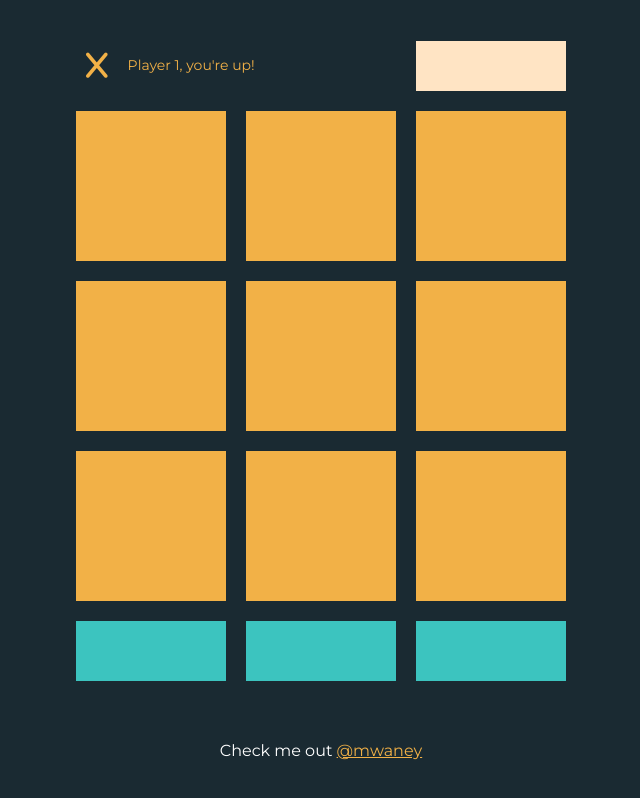
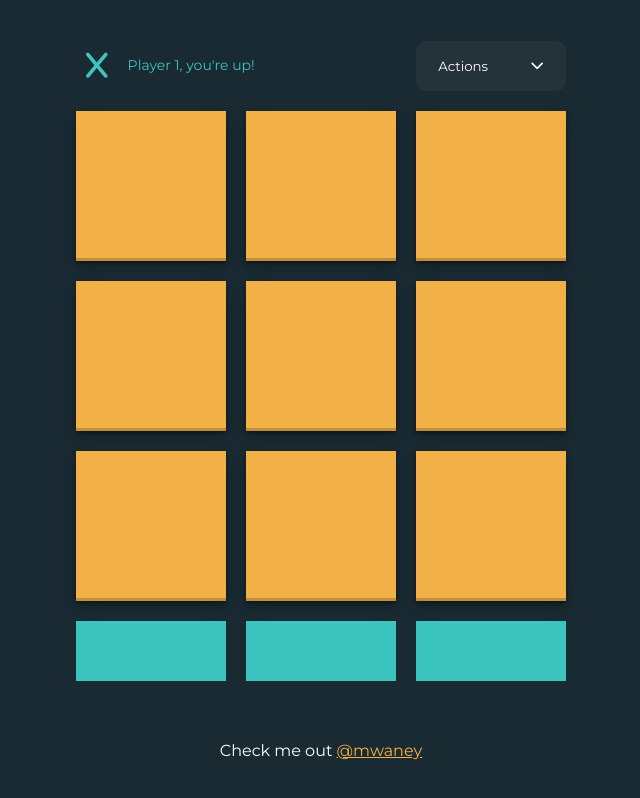
Before and after one commit to mwaney/TICTACTOE2, a plain HTML site: page vanillajs/index.html in a window 1280 px wide. Shown: the whole page, without its empty margins (319-959 px from the left). Drawn offline with Linux system fonts and the light colour scheme.

Commit message:
Creating and style actions button

```diff
--- a/vanillajs/css/index.css
+++ b/vanillajs/css/index.css
@@ -21,7 +21,32 @@ body {
   align-items: center;
   flex-direction: column;
 }
+/* shared utility classes */
+button:hover {
+  cursor: pointer;
+  opacity: 90%;
+}
 
+.hidden {
+  display: none !important;
+}
+
+.yellow {
+  color: var(--yellow);
+}
+
+.turquoise {
+  color: var(--turquoise);
+}
+
+.shadow {
+  box-shadow: rgba(0, 0, 0, 0.4) 0px 2px 4px,
+    rgba(0, 0, 0, 0.3) 0px 7px 13px -3px, rgba(0, 0, 0, 0.2) 0px -3px 0px inset;
+}
+
+.border {
+  border: 1px solid rgba(211, 211, 211, 0.4) !important;
+}
 * {
   padding: 0;
   margin: 0;
@@ -62,6 +87,41 @@ body {
   font-size: 1.8rem;
   margin-left: 10px;
   animation: 0.6s ease-in-out turn-icon-animation;
+}
+
+.menu {
+  position: relative;
+}
+
+.menu-btn {
+  width: 100%;
+  height: 100%;
+  display: flex;
+  justify-content: space-around;
+  align-items: center;
+  border-radius: 10px;
+  color: white;
+  background-color: rgba(211, 211, 211, 0.05);
+  border: 1px solid transparent;
+}
+.items {
+  position: absolute;
+  z-index: 10;
+  top: 60px;
+  right: 0;
+  background-color: #203139;
+  border-radius: 2px;
+  padding: 10px;
+}
+.menu .items button {
+  background-color: transparent;
+  padding: 8px;
+  color: white;
+}
+.menu .items button:hover {
+  text-decoration: underline;
+  cursor: pointer;
+  transform: translate(20px) scale(1.2);
 }
 @keyframes turn-icon-animation {
   0% {
--- a/vanillajs/index.html
+++ b/vanillajs/index.html
@@ -14,20 +14,34 @@
   <body>
     <main>
       <div class="grid">
+        <!-- Turn indicator -->
         <div class="turn" data-id="turn">
           <i class="fa-solid fa-x turquoise"></i>
           <p class="turquoise">Player 1, you're up!</p>
         </div>
-        <div class="actions"></div>
-        <div class="square"></div>
-        <div class="square"></div>
-        <div class="square"></div>
-        <div class="square"></div>
-        <div class="square"></div>
-        <div class="square"></div>
-        <div class="square"></div>
-        <div class="square"></div>
-        <div class="square"></div>
+
+        <!-- Drowdown Menu -->
+        <div class="menu">
+          <button class="menu-btn">
+            Actions
+            <i class="fa-solid fa-chevron-down"></i>
+          </button>
+          <div class="items border hidden" data-id="menu-items">
+            <button data-id="reset-btn">Reset</button>
+            <button data-id="new-round-btn">New Round</button>
+          </div>
+        </div>
+
+        <!-- GameBoard -->
+        <div class="square shadow" data-id="square"></div>
+        <div class="square shadow" data-id="square"></div>
+        <div class="square shadow" data-id="square"></div>
+        <div class="square shadow" data-id="square"></div>
+        <div class="square shadow" data-id="square"></div>
+        <div class="square shadow" data-id="square"></div>
+        <div class="square shadow" data-id="square"></div>
+        <div class="square shadow" data-id="square"></div>
+        <div class="square shadow" data-id="square"></div>
         <div class="score"></div>
         <div class="score"></div>
         <div class="score"></div>
```
